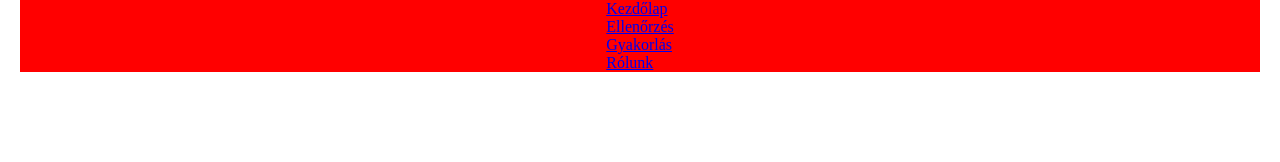
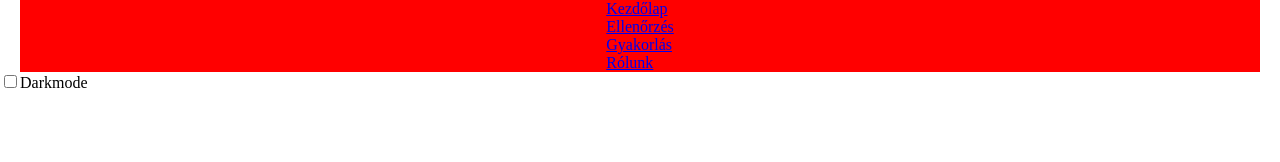
Before and after one commit to lichterberci/DerivativeCalculatorFrontend, a Next.js app: page / in a window 1280 px wide. Shown: the top 162 px of the page. Built offline with nearby package versions, Linux system fonts and the light colour scheme.

Commit message:
preferences added

```diff
--- a/pages/_document.tsx
+++ b/pages/_document.tsx
@@ -6,7 +6,7 @@ import Navbar, {INavbarItemData} from "../components/Navbar"
 import MathJaxConfig from "../mathjax.config.json"
 
 // TODO: instead of text, we should just use icons!!
-// ? will this be ok for PC ?
+// ??? will this be ok for PC ???
 
 const navBarItems: INavbarItemData[] = [
 	{
--- a/pages/index.tsx
+++ b/pages/index.tsx
@@ -1,16 +1,34 @@
 import Head from 'next/head'
+import { useEffect, useState } from 'react';
+import { GetPreferences, SetPreferences } from '../scripts/Preferences';
+
 export default function Home() {
-  return (
-    <>
+
+	const [darkMode, setDarkMode] = useState<boolean>(false);
+
+	useEffect (() => {
+
+		setDarkMode(GetPreferences("darkMode"));
+
+	}, [])
+
+	return (<>
 		<Head>
 			<title>Deriváló segéd</title>
 			<meta name="description" content="Egy oldal a deriválás gyakorlására. Elsősorban a BME diákjainak fejlesztve." />
 			<meta name="viewport" content="width=device-width, initial-scale=1" />
 			<link rel="icon" href="/favicon.ico" />
 		</Head>
-      <main>
-
+		<main style={{backgroundColor: darkMode ? "black" : "white", color: darkMode ? "white" : "black"}}>
+			<input
+				type={"checkbox"}
+				checked={darkMode}
+				onChange={e => {
+					SetPreferences({"darkMode": e.target.checked});
+					setDarkMode(e.target.checked);
+				}}
+			/>
+			Darkmode
 		</main>
-    </>
-  )
+	</>);
 }
--- /dev/null
+++ b/scripts/Preferences.ts
@@ -0,0 +1,28 @@
+export function SetPreferences (keyValuePairs: { [key: string]: any }): void {
+
+    if (typeof window === 'undefined') {
+        console.warn("localStorage is undefined, cannot use preferences!");
+        return;
+    }
+
+    for (let key in keyValuePairs) {
+        localStorage.setItem(key, JSON.stringify(keyValuePairs[key]));
+    }
+}
+
+export function GetPreferences (key: string): any | undefined {
+
+    if (typeof window === 'undefined') {
+        console.warn("localStorage is undefined, cannot use preferences!");
+        return;
+    }
+
+    const data = localStorage.getItem(key);
+
+    if (data === null) {
+        console.error(`Key '${key}' is not set in localStorage!`);
+        return undefined;
+    }
+
+    return JSON.parse(data);
+}
```
Also changed, not shown: classes/PreferenceTypes.ts (added, +12 -0 lines). Lines whose indentation alone changed are shown as unchanged.
